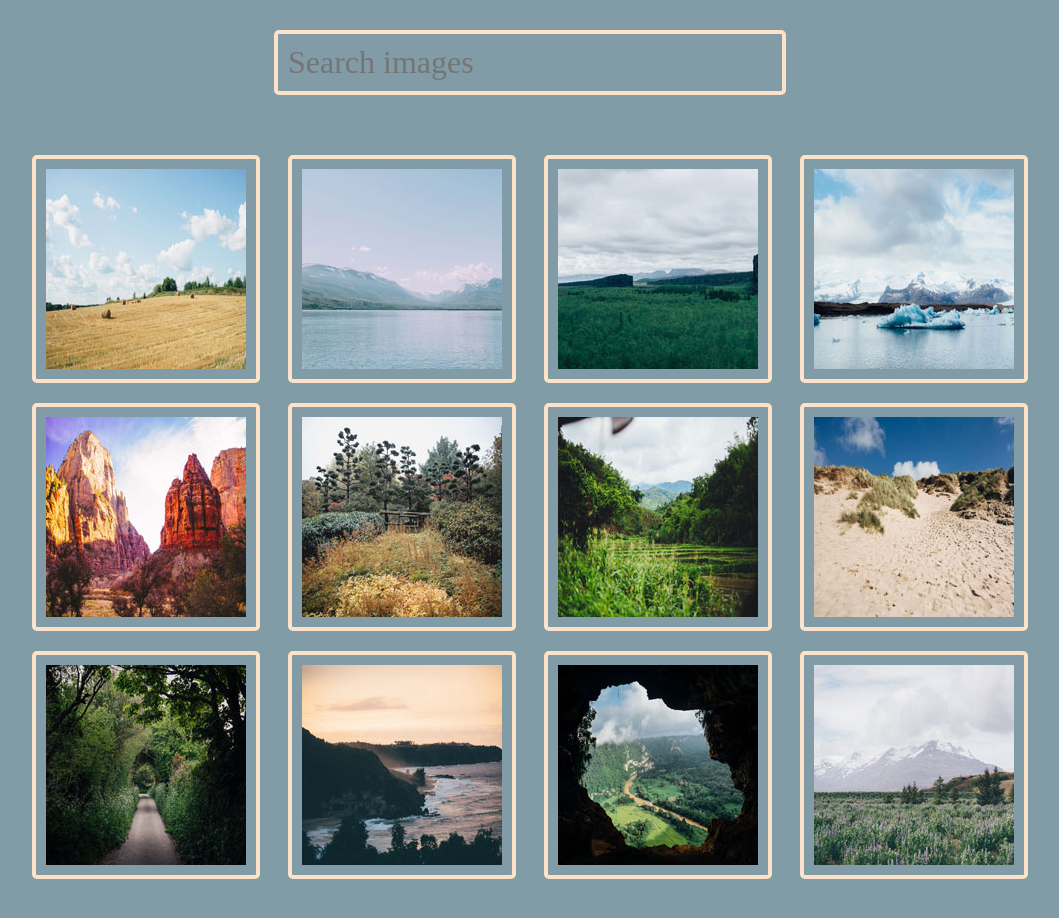
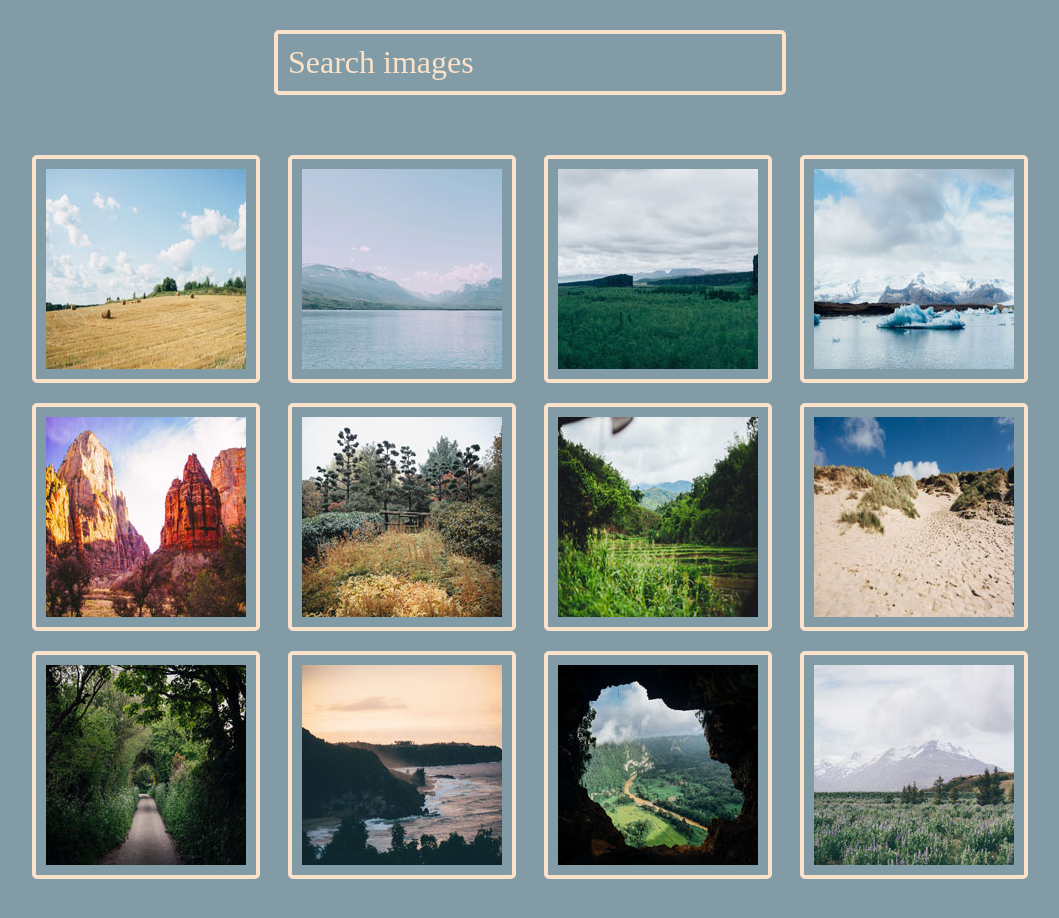
Before and after one commit to elyseeelius/interactiveGallery, a plain HTML site: page index.html in a window 1280 px wide. Shown: the whole page, without its empty margins (110-1169 px from the left). Drawn offline with nearby package versions, Linux system fonts and the light colour scheme; files that its build step writes are made by us from their sources.

Commit message:
Update main.css

```diff
--- a/css/main.css
+++ b/css/main.css
@@ -10,7 +10,9 @@ body{
 .wrapper{
     margin: 30px auto;
 }
-
+::placeholder{
+    color:#FCE2C9;
+}
 .gallery {
     max-width: 1024px;
     margin: 50px auto;
```
